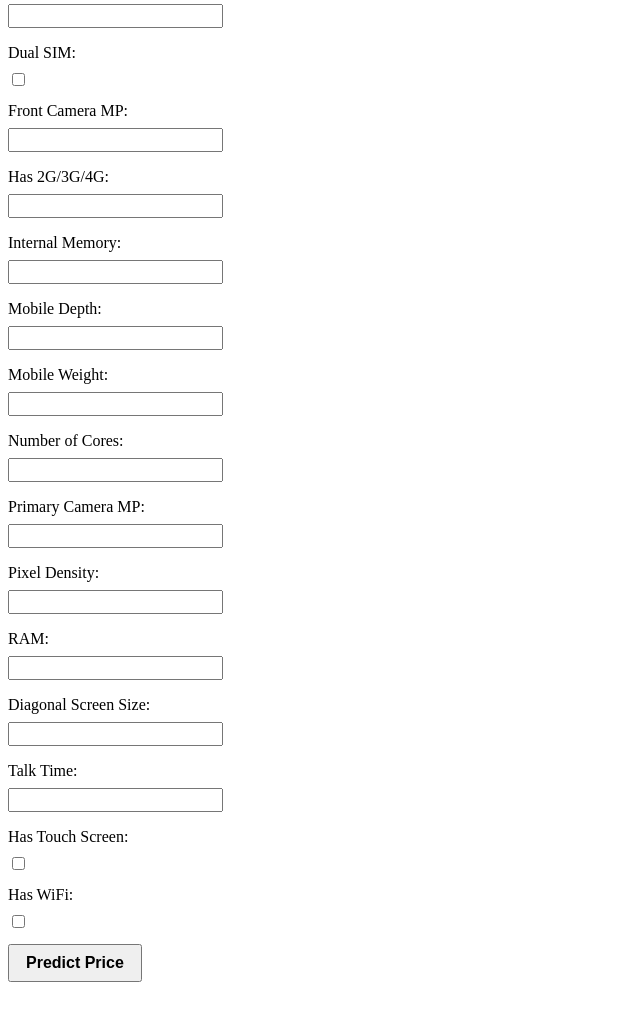
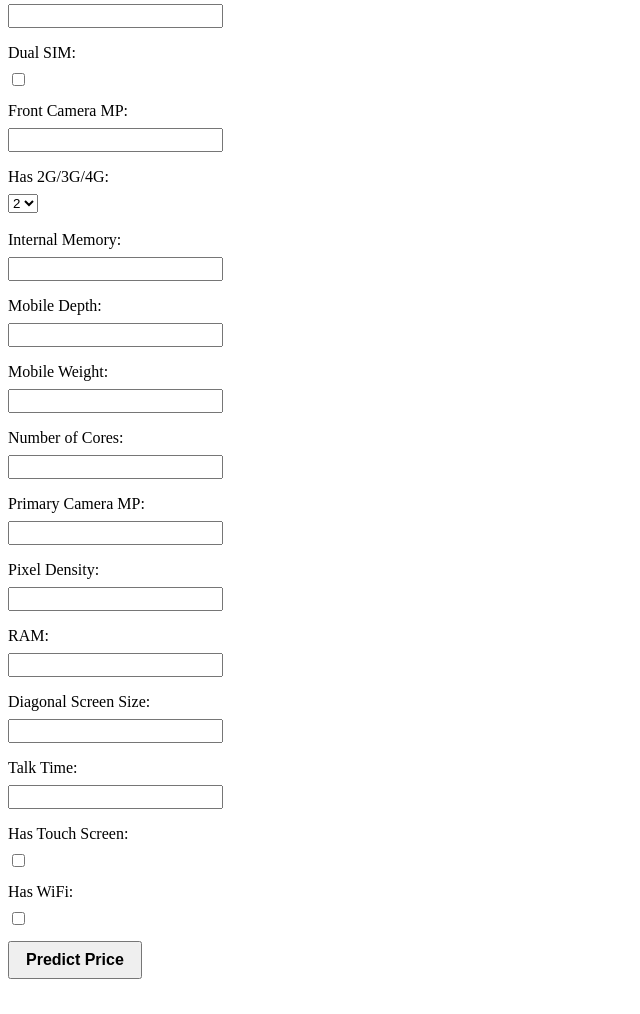
Before and after one commit to omar005/device-price-classification, a Flask app: page / in a window 1280 px wide. Shown: the part 226-1240 px from the top of the page, without its empty margins (0-640 px from the left). After the commit the page ends 1205 px from the top, so only its background shows below. Run offline with Flask 3, Linux system fonts and the light colour scheme; parts of the project's set-up code (start-up, migrations or seed data) failed here and were passed over.

Commit message:
Update index.html
change Generation to drop box instead of text box

```diff
--- a/Python/templates/index.html
+++ b/Python/templates/index.html
@@ -50,8 +50,13 @@
         <label for="frontCameraMP">Front Camera MP:</label>
         <input type="number" id="frontCameraMP" name="frontCameraMP" required><br>
 
-        <label for="has2or3or4G">Has 2G/3G/4G:</label>
-        <input type="number" id="has2or3or4G" name="has2or3or4G" required><br>
+        <!-- Combined 2G/3G/4G -->
+        <label for="combined_g">Has 2G/3G/4G:</label>
+        <select id="combined_g" name="combined_g" required>
+            <option value="2">2</option>
+            <option value="3">3</option>
+            <option value="4">4</option>
+        </select><br><br>
 
         <label for="internalMemory">Internal Memory:</label>
         <input type="number" id="internalMemory" name="internalMemory" required><br>
@@ -104,7 +109,7 @@
 		const primaryCameraMP = document.getElementById('primaryCameraMP').value.trim();
 		const ram = document.getElementById('ram').value.trim();
 		const talkTime = document.getElementById('talkTime').value.trim();
-		const has2or3or4G = document.getElementById('has2or3or4G').value.trim();
+		const has2or3or4G = parseInt(document.getElementById('combined_g').value);
 		const diagonalScreenSize = document.getElementById('diagonalScreenSize').value.trim();
 		const pixelDensity = document.getElementById('pixelDensity').value.trim();
 
```
